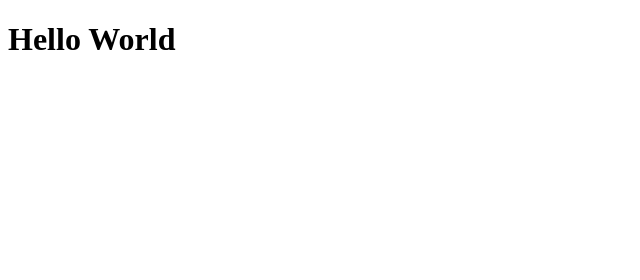
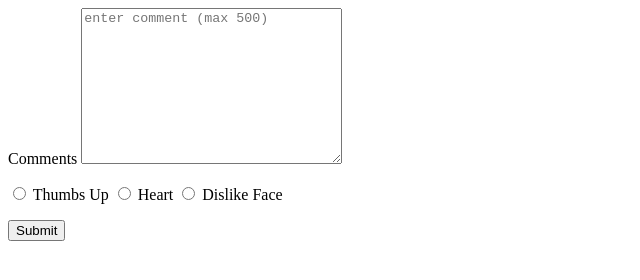
Before and after one commit to VioletViolaVi/Journal_Backend, a plain HTML site: page client/index.html in a window 1280 px wide. Shown: the whole page, without its empty margins (0-640 px from the left). Drawn offline with Linux system fonts and the light colour scheme.

Commit message:
add form

```diff
--- a/client/index.html
+++ b/client/index.html
@@ -11,9 +11,39 @@
   </head>
   <body>
     <main>
-      <header>
-        <h1>Hello World</h1>
-      </header>
+      <form>
+        <label for="posts">Comments</label>
+        <textarea
+          name="posts"
+          id="posts"
+          cols="30"
+          rows="10"
+          placeholder="enter comment (max 500)"
+          maxlength="500"
+        ></textarea>
+
+        <p>
+          <input type="radio" name="emojis" id="thumbsUp" value="thumbsUp" />
+          <label for="thumbsUp">Thumbs Up</label>
+
+          <input type="radio" name="emojis" id="heart" value="heart" />
+          <label for="heart">Heart</label>
+
+          <input
+            type="radio"
+            name="emojis"
+            id="dislikeFace"
+            value="dislikeFace"
+          />
+          <label for="dislikeFace">Dislike Face</label>
+        </p>
+
+        <button type="submit">Submit</button>
+      </form>
+
+      <section>
+        <p id="results"></p>
+      </section>
     </main>
   </body>
 </html>
```
